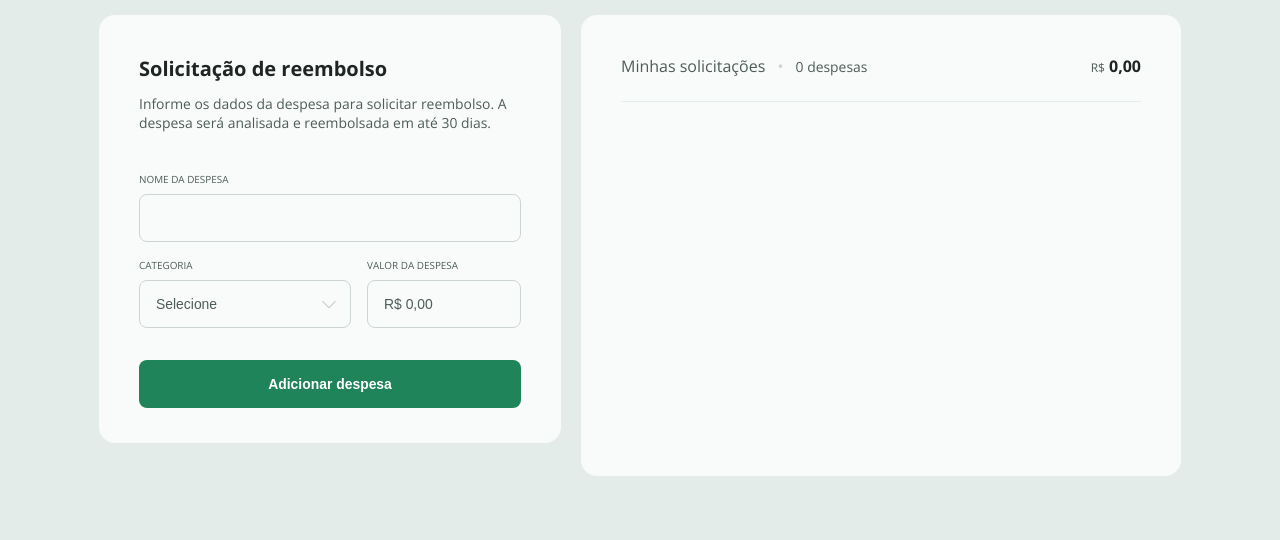
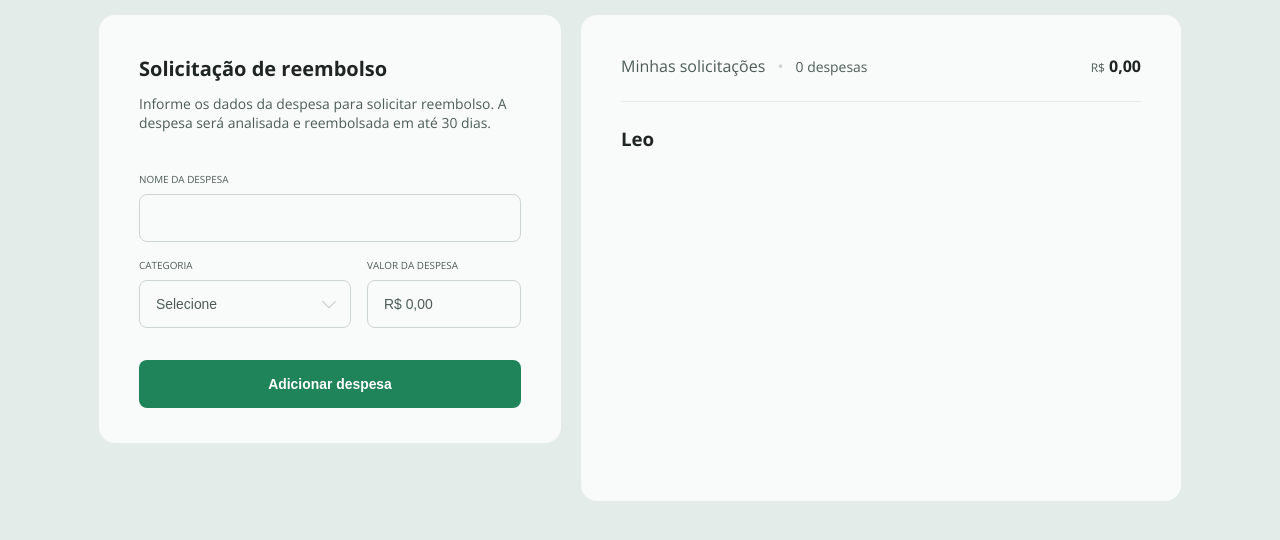
Before and after one commit to JuanReis-Sansix/refund, a plain HTML site: page index.html in a window 1280 px wide. Shown: the part 102-642 px from the top of the page. Drawn offline with nearby package versions, Linux system fonts and the light colour scheme.

Commit message:
fix :ajuste do leo

```diff
--- a/index.html
+++ b/index.html
@@ -59,6 +59,9 @@
           <h2><small>R$</small>0,00</h2>
         </header>
 
+
+        <h1>Leo</h1>
+
         <ul>
           <!-- Exemplo da estrutura HTML de um item de despesa. -->
           <!--
```
